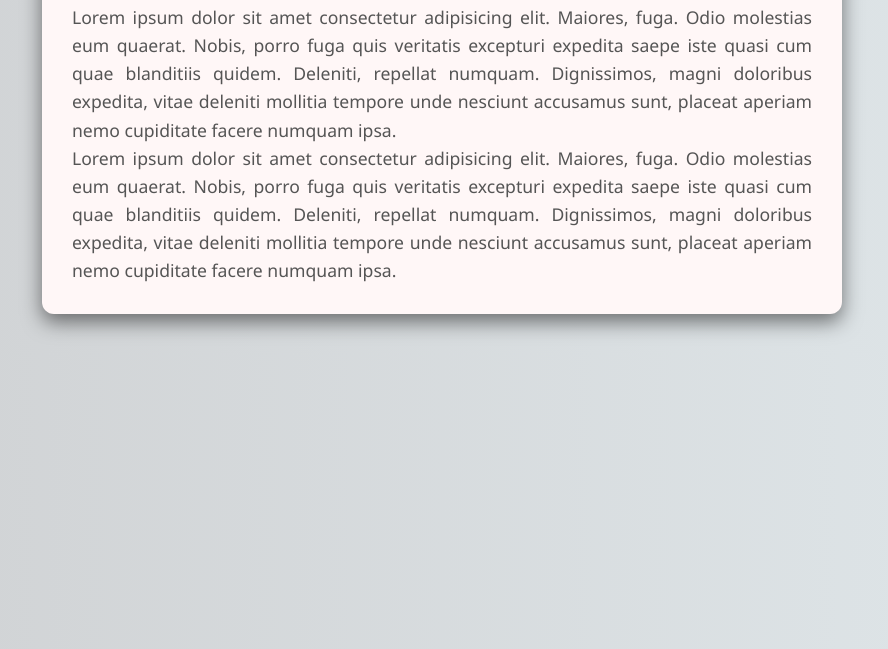
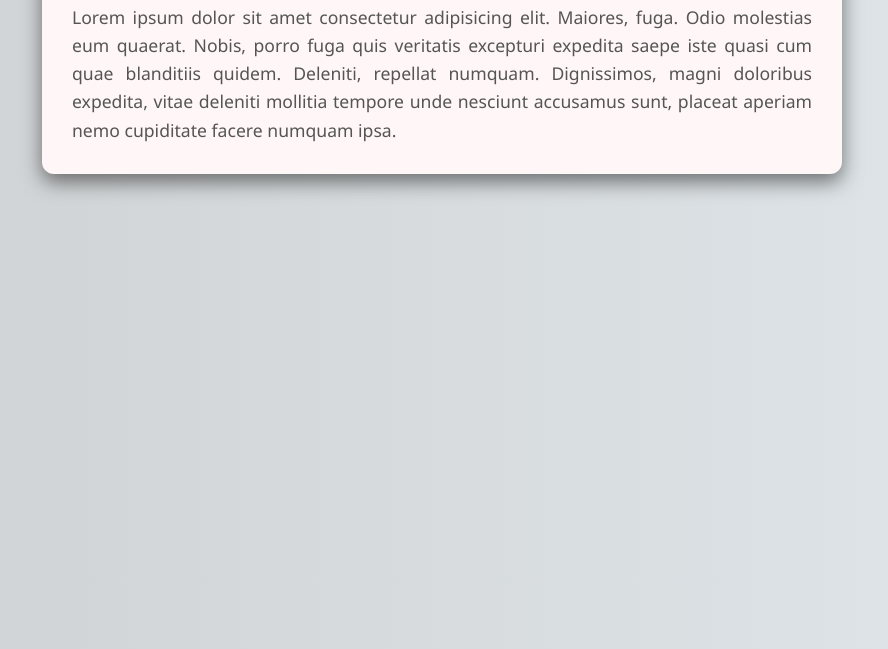
Before and after one commit to Abin-x/Git-Learing-2025, a plain HTML site: page index.html in a window 1280 px wide. Shown: the part 151-800 px from the top of the page, without its empty margins (198-1086 px from the left). Drawn offline with Linux system fonts and the light colour scheme.

Commit message:
change text

```diff
--- a/index.html
+++ b/index.html
@@ -17,14 +17,7 @@
         tempore unde nesciunt accusamus sunt, placeat aperiam nemo cupiditate
         facere numquam ipsa.
       </p>
-      <p>
-        Lorem ipsum dolor sit amet consectetur adipisicing elit. Maiores, fuga.
-        Odio molestias eum quaerat. Nobis, porro fuga quis veritatis excepturi
-        expedita saepe iste quasi cum quae blanditiis quidem. Deleniti, repellat
-        numquam. Dignissimos, magni doloribus expedita, vitae deleniti mollitia
-        tempore unde nesciunt accusamus sunt, placeat aperiam nemo cupiditate
-        facere numquam ipsa.
-      </p>
+
     </div>
   </body>
 </html>
```
